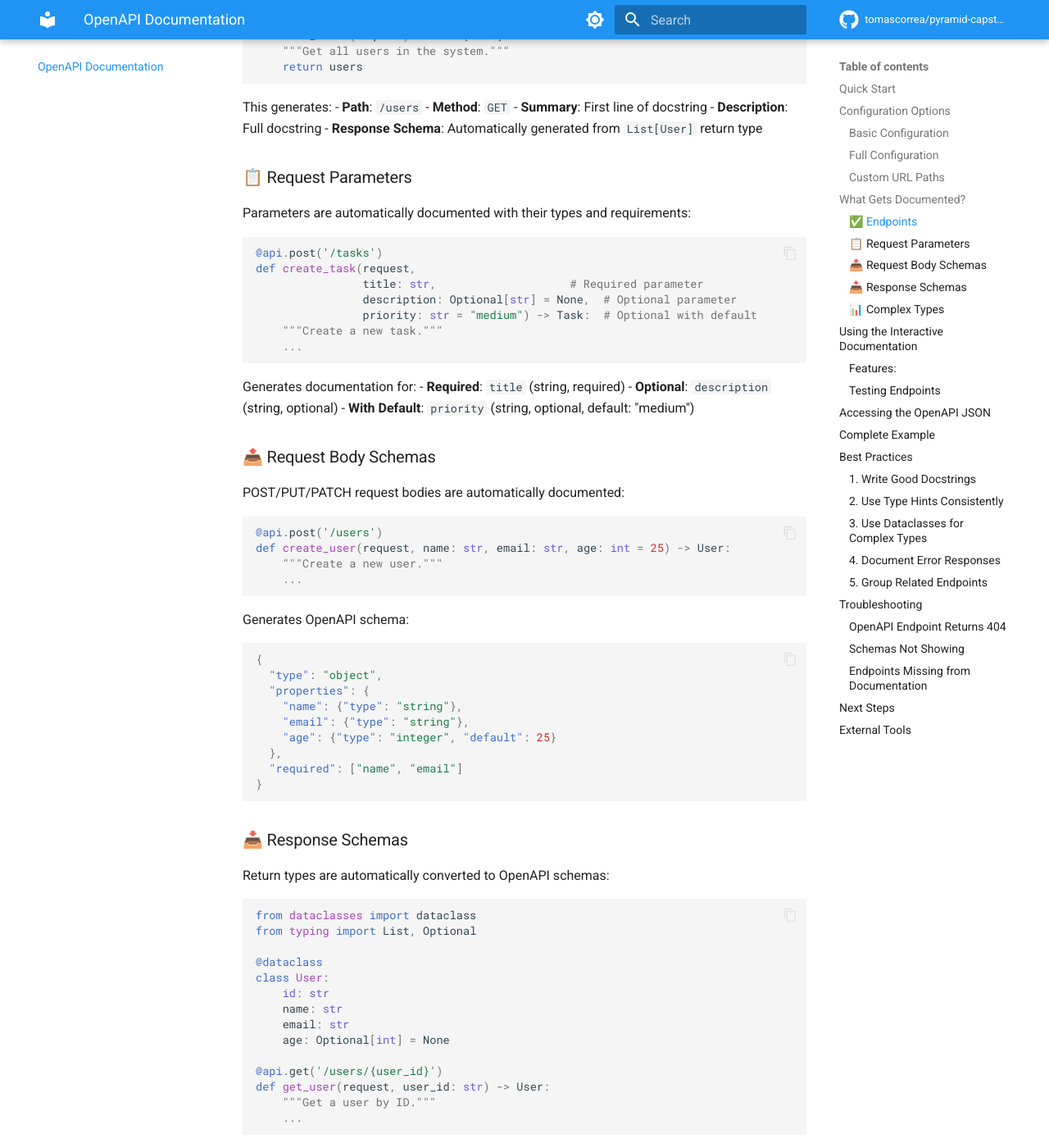
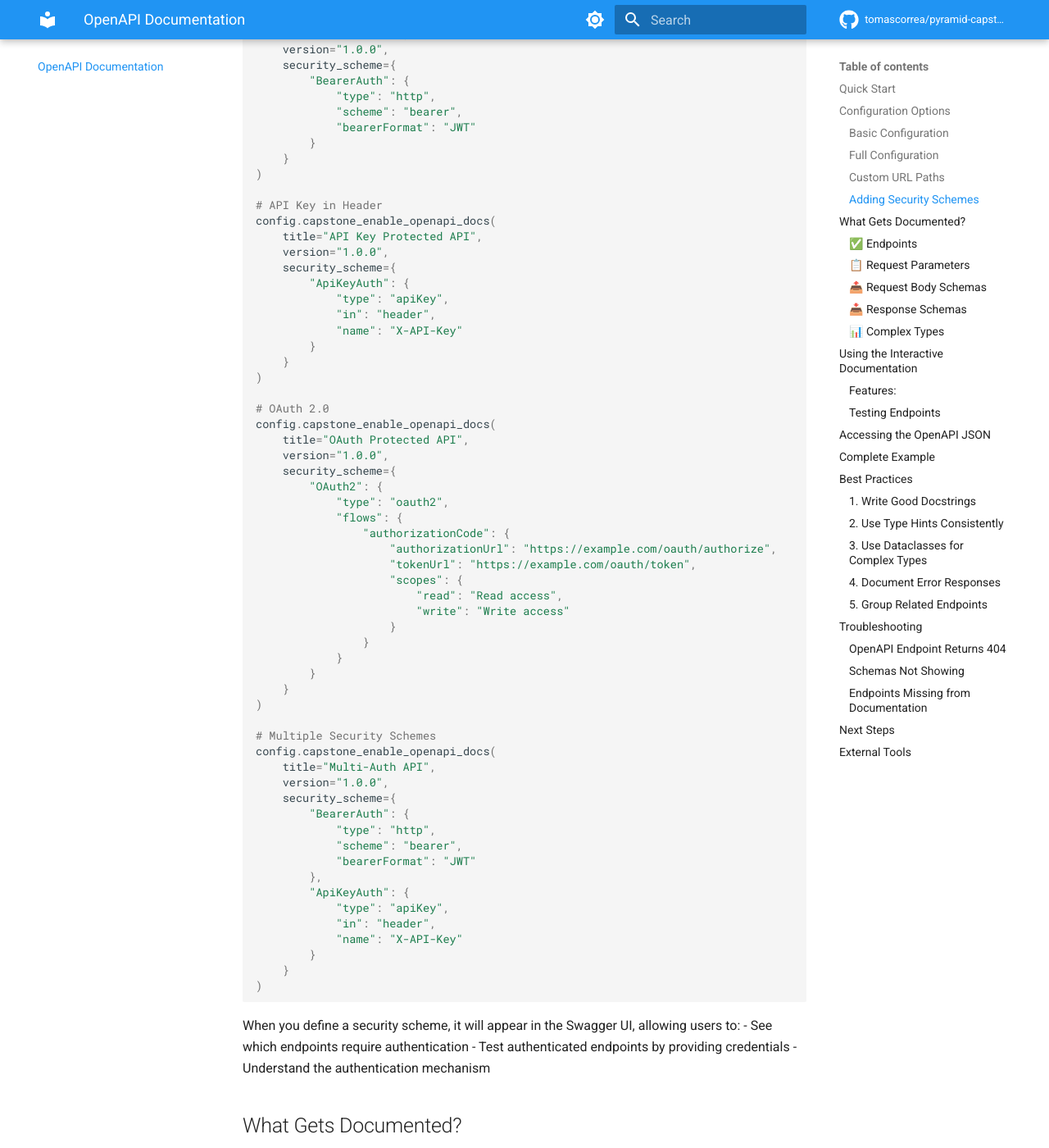
Before and after one commit to tomascorrea/pyramid-capstone, an MkDocs documentation site: the page built from docs/openapi.md, in a window 1280 px wide and 1400 px high, scrolled down 1965 px. Shown: the whole window at 82% size. Built offline with MkDocs 1.6.1 and Material for MkDocs 9.7.7, drawn with Linux system fonts in a browser that asks for light colours; comment, search, counter and statistics services are not loaded; some of the changed text lies outside the part shown.

Commit message:
feat: Extend OpenAPI documentation capabilities with security scheme support
- Add an optional `security_scheme` parameter to the `capstone_enable_openapi_docs` function for enhanced OpenAPI spec generation.
- Update the example usage to demonstrate the inclusion of a Bearer authentication scheme.
- Improve the overall flexibility of the OpenAPI documentation, allowing for better security configurations in API specifications.

````diff
--- a/docs/openapi.md
+++ b/docs/openapi.md
@@ -53,7 +53,14 @@
     description="A complete task management system with user assignment, "
                 "categories, and priority tracking.",
     api_version="v1",         # Optional: URL version prefix (default: "v1")
-    api_prefix="/api"         # Optional: URL prefix (default: "/api")
+    api_prefix="/api",        # Optional: URL prefix (default: "/api")
+    security_scheme={         # Optional: Security scheme for authenticated endpoints
+        "BearerAuth": {
+            "type": "http",
+            "scheme": "bearer",
+            "bearerFormat": "JWT"
+        }
+    }
 )
 ```
 
@@ -70,6 +77,82 @@
     api_prefix="/docs"
 )
 ```
+
+### Adding Security Schemes
+
+Document authentication requirements in your OpenAPI spec:
+
+```python
+# Bearer Token (JWT)
+config.capstone_enable_openapi_docs(
+    title="Secure API",
+    version="1.0.0",
+    security_scheme={
+        "BearerAuth": {
+            "type": "http",
+            "scheme": "bearer",
+            "bearerFormat": "JWT"
+        }
+    }
+)
+
+# API Key in Header
+config.capstone_enable_openapi_docs(
+    title="API Key Protected API",
+    version="1.0.0",
+    security_scheme={
+        "ApiKeyAuth": {
+            "type": "apiKey",
+            "in": "header",
+            "name": "X-API-Key"
+        }
+    }
+)
+
+# OAuth 2.0
+config.capstone_enable_openapi_docs(
+    title="OAuth Protected API",
+    version="1.0.0",
+    security_scheme={
+        "OAuth2": {
+            "type": "oauth2",
+            "flows": {
+                "authorizationCode": {
+                    "authorizationUrl": "https://example.com/oauth/authorize",
+                    "tokenUrl": "https://example.com/oauth/token",
+                    "scopes": {
+                        "read": "Read access",
+                        "write": "Write access"
+                    }
+                }
+            }
+        }
+    }
+)
+
+# Multiple Security Schemes
+config.capstone_enable_openapi_docs(
+    title="Multi-Auth API",
+    version="1.0.0",
+    security_scheme={
+        "BearerAuth": {
+            "type": "http",
+            "scheme": "bearer",
+            "bearerFormat": "JWT"
+        },
+        "ApiKeyAuth": {
+            "type": "apiKey",
+            "in": "header",
+            "name": "X-API-Key"
+        }
+    }
+)
+```
+
+When you define a security scheme, it will appear in the Swagger UI, allowing users to:
+- See which endpoints require authentication
+- Test authenticated endpoints by providing credentials
+- Understand the authentication mechanism
 
 ## What Gets Documented?
 
````
Also changed, not shown: pyramid_capstone/__init__.py (+15 -4 lines).
